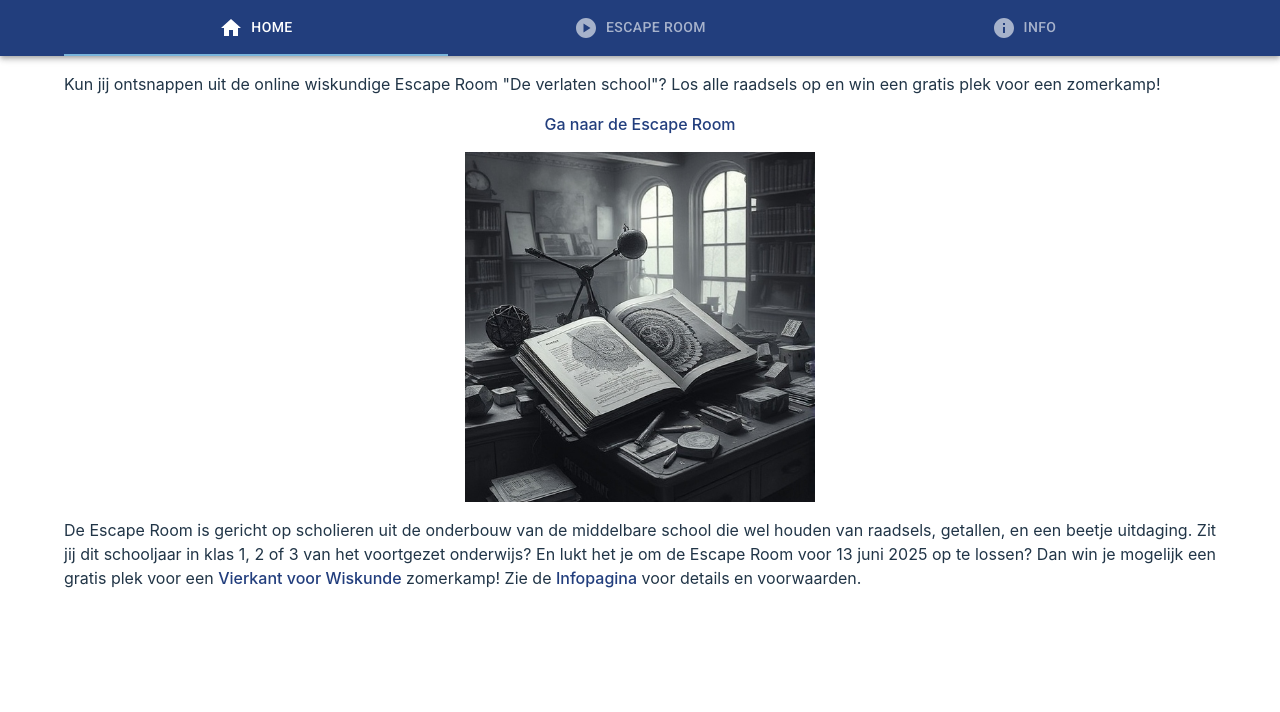
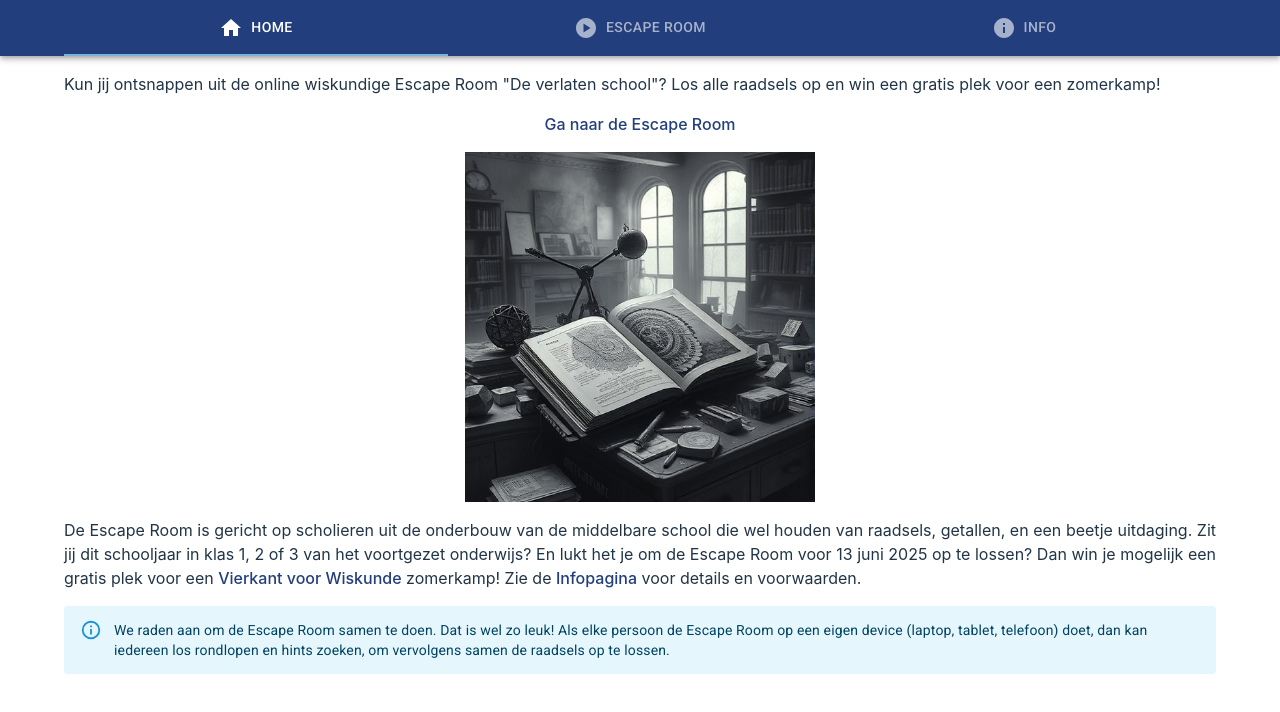
Before and after one commit to HildoBijl/escaperoom, a React (Vite) app: page / in a window 1280 px wide. Shown: the top 712 px of the page. Built offline with nearby package versions, Linux system fonts and the light colour scheme.

Commit message:
Add note to solve the escape room together

```diff
--- a/src/pages/Home.jsx
+++ b/src/pages/Home.jsx
@@ -1,4 +1,5 @@
 import { Link } from 'react-router-dom'
+import Alert from '@mui/material/Alert'
 
 import { Subpage, Image } from 'components'
 import { OfficeOverview } from 'assets'
@@ -9,5 +10,6 @@ export function Home() {
 		<p style={{ textAlign: 'center' }}><Link to="/spel">Ga naar de Escape Room</Link></p>
 		<Image src={OfficeOverview} />
 		<p>De Escape Room is gericht op scholieren uit de onderbouw van de middelbare school die wel houden van raadsels, getallen, en een beetje uitdaging. Zit jij dit schooljaar in klas 1, 2 of 3 van het voortgezet onderwijs? En lukt het je om de Escape Room voor 13 juni 2025 op te lossen? Dan win je mogelijk een gratis plek voor een <Link to="https://www.vierkantvoorwiskunde.nl/">Vierkant voor Wiskunde</Link> zomerkamp! Zie de <Link to="/info">Infopagina</Link> voor details en voorwaarden.</p>
+		<Alert severity="info">We raden aan om de Escape Room samen te doen. Dat is wel zo leuk! Als elke persoon de Escape Room op een eigen device (laptop, tablet, telefoon) doet, dan kan iedereen los rondlopen en hints zoeken, om vervolgens samen de raadsels op te lossen.</Alert>
 	</Subpage>
 }
```
